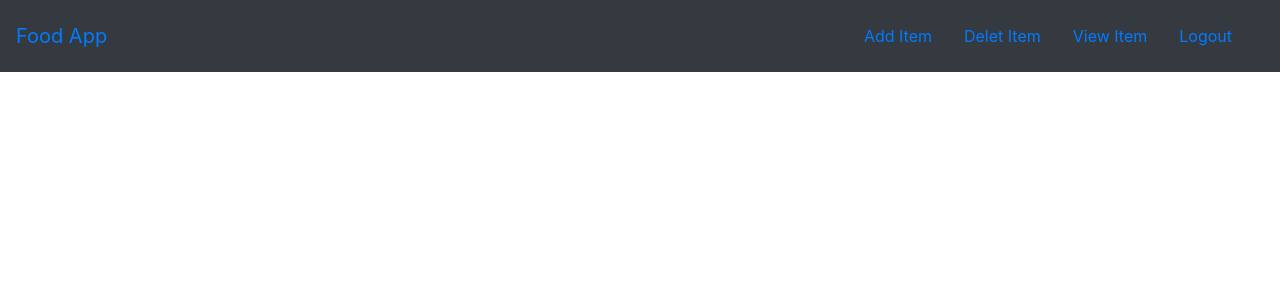
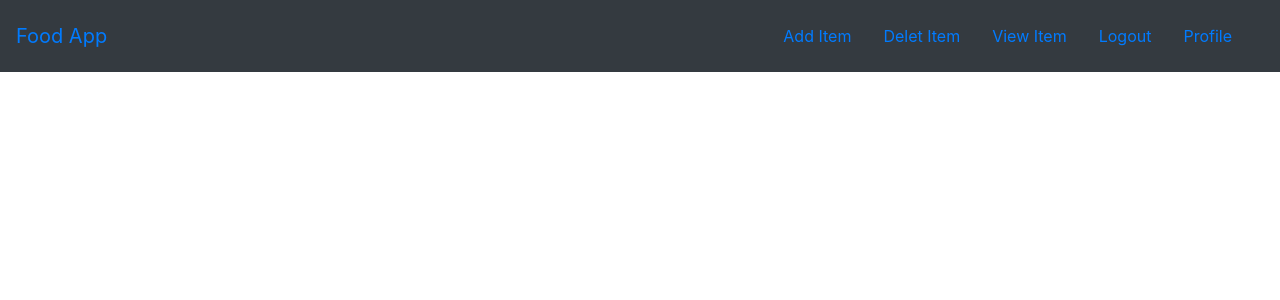
Before and after one commit to mr-moshtaghi/django-masterclass, a Django app: page /food/ in a window 1280 px wide. Shown: the top 300 px of the page. Run offline with Django 3.2, Linux system fonts and the light colour scheme; the visitor is signed in with stand-in values (Sample User, id 1); data that the repository does not hold is empty.

Commit message:
create template profile

```diff
--- a/food/templates/base.html
+++ b/food/templates/base.html
@@ -21,6 +21,7 @@
             <a href="#" class="navbar-item nav-link">View Item</a>
             {% if user.is_authenticated %}
                 <a href="{% url 'logout' %}" class="navbar-item nav-link">Logout</a>
+                <a href="{% url 'profile' %}" class="navbar-item nav-link">Profile</a>
             {% else %}
                 <a href="{% url 'login' %}" class="navbar-item nav-link">Login</a>
             {% endif %}
--- a/mysite/settings.py
+++ b/mysite/settings.py
@@ -124,3 +124,4 @@ USE_TZ = True
 STATIC_URL = '/static/'
 
 LOGIN_REDIRECT_URL ='food:index'
+LOGIN_URL = 'login'
--- a/mysite/urls.py
+++ b/mysite/urls.py
@@ -25,4 +25,5 @@ urlpatterns = [
     path('register/', user_views.register, name='register'),
     path('login/', authentication_views.LoginView.as_view(template_name='login.html'), name='login'),
     path('logout/', authentication_views.LogoutView.as_view(template_name='logout.html'), name='logout'),
+    path('profile/', user_views.profile , name='profile')
 ]
--- /dev/null
+++ b/users/templates/profile.html
@@ -0,0 +1,6 @@
+{% extends 'base.html' %}
+
+
+{% block body %}
+    <h1>{{ user.username }}</h1>
+{% endblock body %}
--- a/users/views.py
+++ b/users/views.py
@@ -1,6 +1,7 @@
 from django.shortcuts import render , redirect
 # from django.contrib.auth.forms import UserCreationForm
 from django.contrib import messages
+from django.contrib.auth.decorators import login_required
 
 from .forms import RegisterForm
 
@@ -15,3 +16,7 @@ def register(request):
     else:
         form = RegisterForm()
     return render(request, 'register.html', {"form":form})
+
+@login_required
+def profile(request):
+    return render(request , 'profile.html')
```
